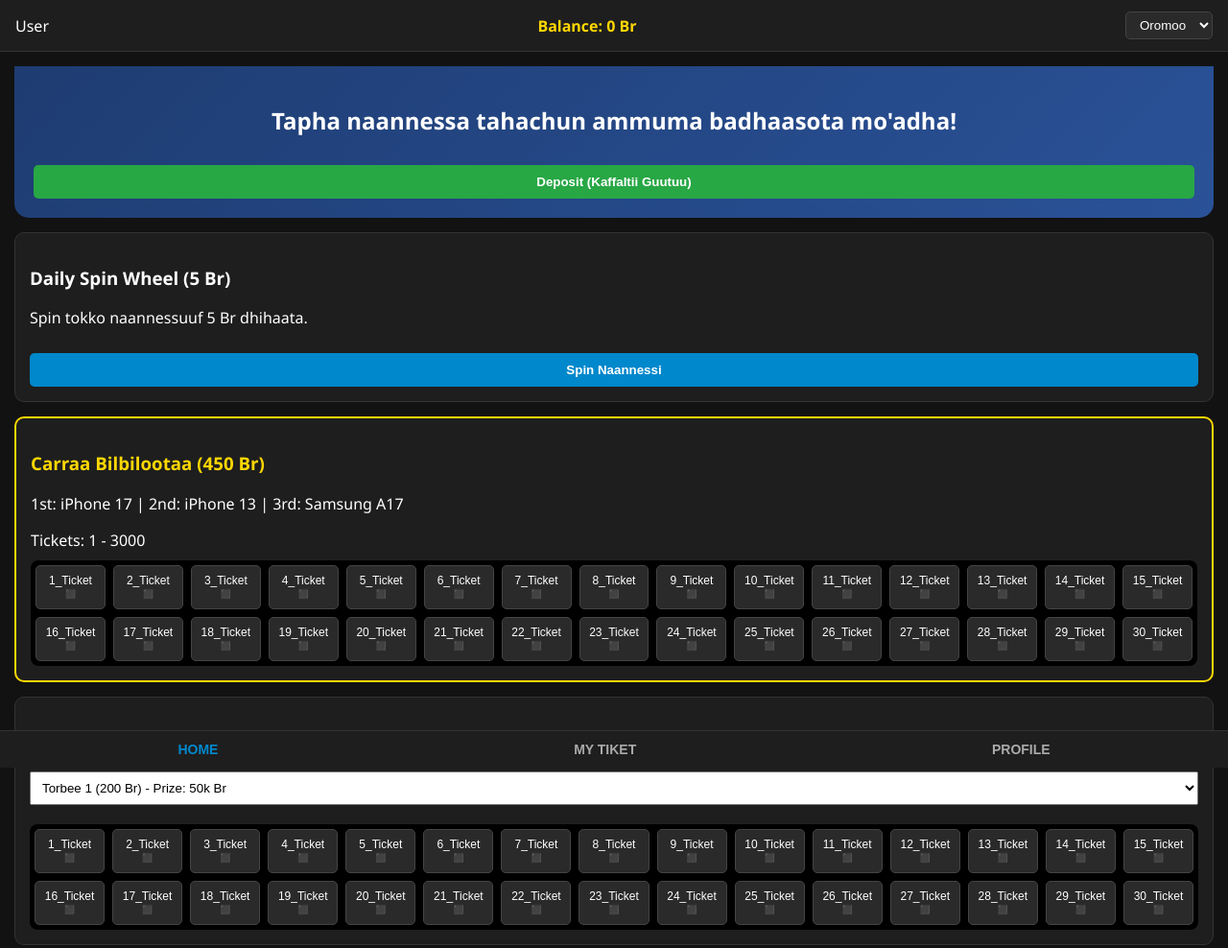
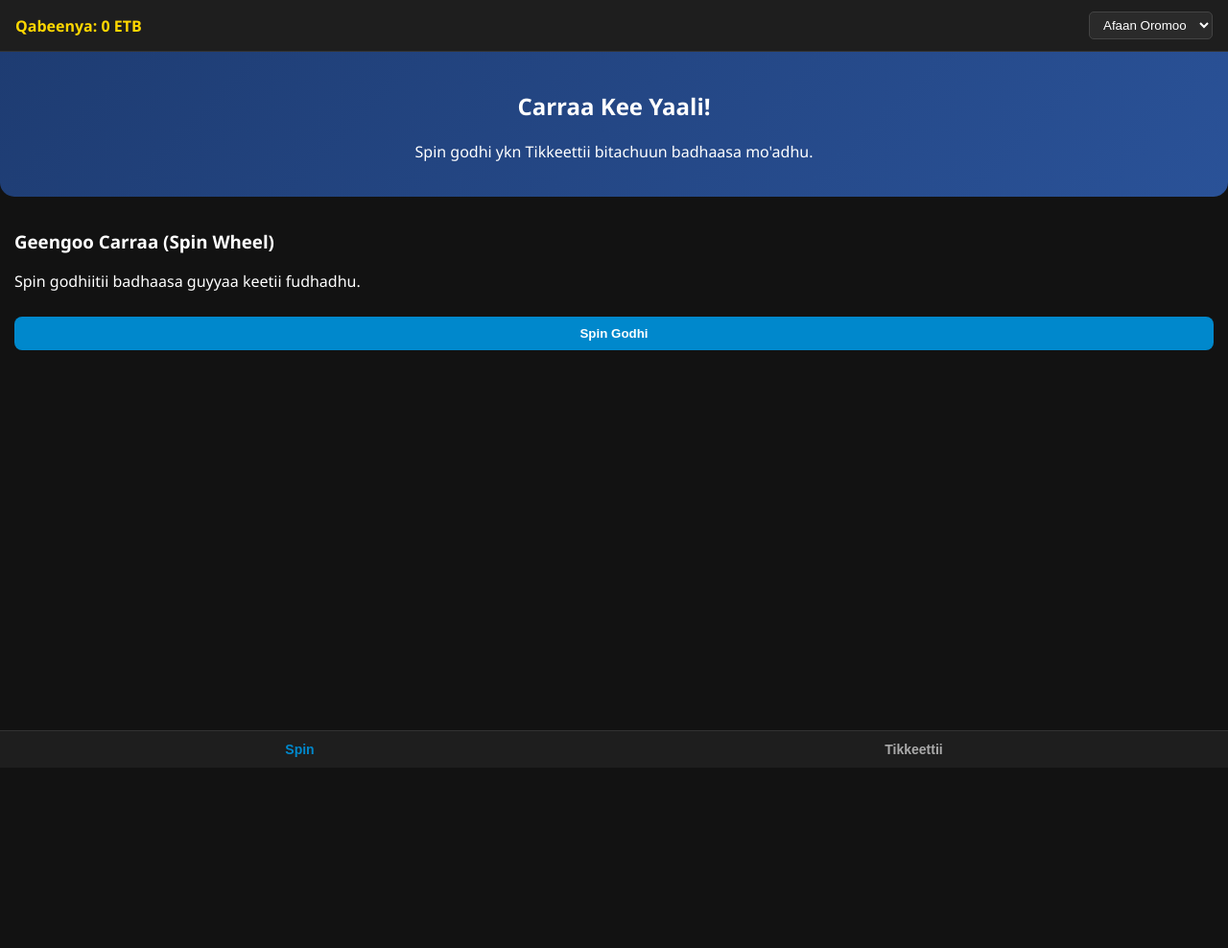
Before and after one commit to Oroinvestment-app/lucky-app, a website: page index.html in a window 1280 px wide. Shown: the whole page at 96% size. After the commit the page ends 800 px from the top, so only its background shows below. Drawn offline with Linux system fonts and the light colour scheme.

Commit message:
Add files via upload

```diff
--- a/index.html
+++ b/index.html
@@ -22,7 +22,6 @@
       padding-bottom: 70px;
     }
 
-    /* Top Bar & Language Selector */
     .top-bar {
       display: flex;
       justify-content: space-between;
@@ -46,7 +45,6 @@
       border-radius: 5px;
     }
 
-    /* Hero Banner */
     .hero {
       text-align: center;
       padding: 20px;
@@ -54,7 +52,6 @@
       border-radius: 0 0 15px 15px;
     }
 
-    /* Main Navigation Tabs */
     .nav-tabs {
       position: fixed;
       bottom: 0;
@@ -79,7 +76,6 @@
       color: var(--accent-color);
     }
 
-    /* Content Views */
     .page-view {
       display: none;
       padding: 15px;
@@ -89,7 +85,6 @@
       display: block;
     }
 
-    /* Ticket Grid System */
     .ticket-grid {
       display: grid;
       grid-template-columns: repeat(auto-fill, minmax(70px, 1fr));
@@ -102,231 +97,134 @@
       border-radius: 8px;
     }
 
-    .ticket-btn {
-      padding: 8px;
-      background: #2a2a2a;
-      border: 1px solid #444;
-      color: white;
-      border-radius: 5px;
-      cursor: pointer;
-      text-align: center;
-      font-size: 12px;
-    }
-
-    .ticket-btn.booked {
-      background: #d9534f;
-      cursor: not-allowed;
-    }
-
-    /* Modals & Cards */
-    .card {
-      background-color: var(--card-bg);
-      border-radius: 10px;
-      padding: 15px;
-      margin-bottom: 15px;
-      border: 1px solid #333;
-    }
-
     .btn-action {
-      width: 100%;
-      padding: 10px;
       background-color: var(--accent-color);
       color: white;
       border: none;
-      border-radius: 5px;
+      padding: 10px 18px;
+      border-radius: 8px;
       font-weight: bold;
       cursor: pointer;
       margin-top: 10px;
+      width: 100%;
     }
   </style>
 </head>
 <body>
 
-  <!-- Top Navigation Bar -->
+  <!-- Top Bar -->
   <div class="top-bar">
-    <div>
-      <span id="user-display">Maamila</span>
-    </div>
-    <div class="balance-box">
-      Balance: <span id="user-balance">0</span> Br
-    </div>
-    <select class="lang-select" onchange="changeLanguage(this.value)">
-      <option value="om">Oromoo</option>
+    <div class="balance-box"><span id="lbl-balance">Qabeenya:</span> <span id="balance">0</span> ETB</div>
+    <select class="lang-select" id="langSelect" onchange="changeLanguage(this.value)">
+      <option value="om">Afaan Oromoo</option>
       <option value="en">English</option>
       <option value="am">አማርኛ</option>
     </select>
   </div>
 
-  <!-- HOME PAGE -->
-  <div id="home-page" class="page-view active">
-    <div class="hero">
-      <h2 id="hero-title">Tapha naannessa tahachun ammuma badhaasota mo'adha!</h2>
-      <button class="btn-action" style="background: #28a745;" onclick="showDepositInfo()">Deposit (Kaffaltii Guutuu)</button>
-    </div>
-
-    <!-- Spin Wheel Section -->
-    <div class="card" style="margin-top: 15px;">
-      <h3>Daily Spin Wheel (5 Br)</h3>
-      <p>Spin tokko naannessuuf 5 Br dhihaata.</p>
-      <button class="btn-action" onclick="playSpin()">Spin Naannessi</button>
-    </div>
-
-    <!-- Phone Lottery Special Section -->
-    <div class="card" style="border: 2px solid var(--gold-color);">
-      <h3 style="color: var(--gold-color);">Carraa Bilbilootaa (450 Br)</h3>
-      <p>1st: iPhone 17 | 2nd: iPhone 13 | 3rd: Samsung A17</p>
-      <div>Tickets: 1 - 3000</div>
-      <div id="phone-tickets" class="ticket-grid"></div>
-    </div>
-
-    <!-- Weekly & Monthly Ticket Category Selector -->
-    <div class="card">
-      <h3>Carraawwan Guyyaa fi Ji'aa</h3>
-      <select id="category-select" onchange="loadCategoryTickets(this.value)" style="width: 100%; padding: 8px; margin-bottom: 10px;">
-        <option value="week1">Torbee 1 (200 Br) - Prize: 50k Br</option>
-        <option value="week2">Torbee 2 (200 Br) - Prize: 75k Br</option>
-        <option value="month1">Ji'a 1 (250 Br) - Prize: 100k Br</option>
-        <option value="month2">Ji'a 2 (300 Br) - Prize: 150k Br</option>
-        <option value="month5">Ji'a 5 (500 Br) - Prize: 250k Br</option>
-      </select>
-
-      <div id="category-tickets" class="ticket-grid"></div>
-    </div>
+  <!-- Hero Section -->
+  <div class="hero">
+    <h2 id="txt-title">Carraa Kee Yaali!</h2>
+    <p id="txt-subtitle">Spin godhi ykn Tikkeettii bitachuun badhaasa mo'adhu.</p>
   </div>
 
-  <!-- MY TICKETS PAGE -->
-  <div id="mytickets-page" class="page-view">
-    <h2>Tiketiiwwan Kooyyaa</h2>
-    <div id="my-tickets-list" class="card">
-      <p>Hanga ammaatti tiketiin bitatte hin jiru.</p>
-    </div>
+  <!-- Pages -->
+  <div id="spin-page" class="page-view active">
+    <h3 id="txt-spin-header">Geengoo Carraa (Spin Wheel)</h3>
+    <p id="txt-spin-desc">Spin godhiitii badhaasa guyyaa keetii fudhadhu.</p>
+    <button class="btn-action" id="btn-spin" onclick="spinWheel()">Spin Godhi</button>
   </div>
 
-  <!-- PROFILE PAGE -->
-  <div id="profile-page" class="page-view">
-    <h2>Profile</h2>
-    <div class="card">
-      <p><strong>Maqaa:</strong> <span id="profile-name">-</span></p>
-      <p><strong>ID Telegram:</strong> <span id="profile-id">-</span></p>
-      <p><strong>Balansii:</strong> <span id="profile-balance">0</span> Br</p>
-      <hr>
-      <p>Official ADMIN: <strong>@Ingkings</strong></p>
-      <button class="btn-action" style="background: #dc3545;" onclick="showWithdrawInfo()">Withdrawal (Maallaqa Baasuu)</button>
-    </div>
+  <div id="tickets-page" class="page-view">
+    <h3 id="txt-ticket-header">Tikkeettii Bitadhu</h3>
+    <div class="ticket-grid" id="ticketContainer"></div>
+    <button class="btn-action" id="btn-buy-ticket" onclick="buyTicket()">Tikkeettii Biti</button>
   </div>
 
-  <!-- Bottom Navigation -->
+  <!-- Navigation Tabs -->
   <div class="nav-tabs">
-    <button class="nav-btn active" onclick="switchPage('home-page', this)">HOME</button>
-    <button class="nav-btn" onclick="switchPage('mytickets-page', this)">MY TIKET</button>
-    <button class="nav-btn" onclick="switchPage('profile-page', this)">PROFILE</button>
+    <button class="nav-btn active" id="nav-spin" onclick="showPage('spin-page', this)">Spin</button>
+    <button class="nav-btn" id="nav-tickets" onclick="showPage('tickets-page', this)">Tikkeettii</button>
   </div>
 
   <script>
-    // System Variables
-    const tg = window.Telegram?.WebApp;
-    if(tg) tg.expand();
+    // Live Backend URL
+    const API_URL = "https://lucky-app-seven.vercel.app";
 
-    let user = tg?.initDataUnsafe?.user || { first_name: "User", id: "123456" };
-    let userBalance = 0; // Initial setup
-    let bookedTickets = {}; // Database mock for booked tickets
+    // Translations Dictionary
+    const translations = {
+      om: {
+        balanceLabel: "Qabeenya:",
+        title: "Carraa Kee Yaali!",
+        subtitle: "Spin godhi ykn Tikkeettii bitachuun badhaasa mo'adhu.",
+        spinHeader: "Geengoo Carraa (Spin Wheel)",
+        spinDesc: "Spin godhiitii badhaasa guyyaa keetii fudhadhu.",
+        btnSpin: "Spin Godhi",
+        ticketHeader: "Tikkeettii Bitadhu",
+        btnBuyTicket: "Tikkeettii Biti",
+        navSpin: "Spin",
+        navTickets: "Tikkeettii"
+      },
+      en: {
+        balanceLabel: "Balance:",
+        title: "Try Your Luck!",
+        subtitle: "Spin or buy tickets to win prizes.",
+        spinHeader: "Spin Wheel",
+        spinDesc: "Spin the wheel to get your daily prize.",
+        btnSpin: "Spin Now",
+        ticketHeader: "Buy Tickets",
+        btnBuyTicket: "Buy Ticket",
+        navSpin: "Spin",
+        navTickets: "Tickets"
+      },
+      am: {
+        balanceLabel: "ቀሪ ሂሳብ:",
+        title: "ዕድልዎን ይሞክሩ!",
+        subtitle: "ስፒን ያድርጉ ወይም ቲኬት በመግዛት ያሸንፉ።",
+        spinHeader: "የዕድል መንኮራኩር",
+        spinDesc: "መንኮራኩሩን በማሽከርከር የዕለቱን ሽልማት ይውሰዱ።",
+        btnSpin: "ስፒን ያድርጉ",
+        ticketHeader: "ቲኬት ይግዙ",
+        btnBuyTicket: "ቲኬት ይግዙ",
+        navSpin: "ስፒን",
+        navTickets: "ቲኬቶች"
+      }
+    };
 
-    // Initial Setup
-    document.getElementById('user-display').innerText = user.first_name;
-    document.getElementById('profile-name').innerText = user.first_name;
-    document.getElementById('profile-id').innerText = user.id;
+    function changeLanguage(lang) {
+      const t = translations[lang];
+      document.getElementById('lbl-balance').innerText = t.balanceLabel;
+      document.getElementById('txt-title').innerText = t.title;
+      document.getElementById('txt-subtitle').innerText = t.subtitle;
+      document.getElementById('txt-spin-header').innerText = t.spinHeader;
+      document.getElementById('txt-spin-desc').innerText = t.spinDesc;
+      document.getElementById('btn-spin').innerText = t.btnSpin;
+      document.getElementById('txt-ticket-header').innerText = t.ticketHeader;
+      document.getElementById('btn-buy-ticket').innerText = t.btnBuyTicket;
+      document.getElementById('nav-spin').innerText = t.navSpin;
+      document.getElementById('nav-tickets').innerText = t.navTickets;
+    }
 
-    function switchPage(pageId, btn) {
+    function showPage(pageId, btn) {
       document.querySelectorAll('.page-view').forEach(p => p.classList.remove('active'));
       document.querySelectorAll('.nav-btn').forEach(b => b.classList.remove('active'));
       document.getElementById(pageId).classList.add('active');
       btn.classList.add('active');
     }
 
-    // Logic for Tickets System
-    function renderTickets(containerId, totalTickets, price) {
-      const container = document.getElementById(containerId);
-      container.innerHTML = '';
-
-      for (let i = 1; i <= totalTickets; i++) {
-        const isBooked = bookedTickets[`${containerId}_${i}`];
-        const btn = document.createElement('button');
-        btn.className = `ticket-btn ${isBooked ? 'booked' : ''}`;
-        btn.innerText = isBooked ? `${i}_Ticket ✅` : `${i}_Ticket ◼️`;
-
-        btn.onclick = () => buyTicket(containerId, i, price);
-        container.appendChild(btn);
-      }
+    function spinWheel() {
+      fetch(`${API_URL}/api/spin`, { method: 'POST' })
+        .then(res => res.json())
+        .then(data => alert(data.message || "Spin Success!"))
+        .catch(err => console.error("Error connecting to backend", err));
     }
 
-    function buyTicket(catId, num, price) {
-      if (userBalance < price) {
-        alert(`Maalo Tiket murachuuf Haften Herrega keessanii gahaa miti! Ticket kanaaf ${price} Br barbaachisa. Herrega guutun Tiket carraa bitadhaa.`);
-        return;
-      }
-      if (bookedTickets[`${catId}_${num}`]) {
-        alert("Maaloo lakkoofsi tiket kun durse isin dura filatameera, maaloo lakkoofsa biroo ykn tiket biroo muradhaa.");
-        return;
-      }
-
-      // Process Ticket Purchase
-      userBalance -= price;
-      bookedTickets[`${catId}_${num}`] = user.id;
-      updateBalanceDisplay();
-      alert(`Tiket #${num} milkaa'inaan murattaniirtu!`);
-      renderTickets(catId, 50, price); // Re-render first 50 items for demo
+    function buyTicket() {
+      fetch(`${API_URL}/api/ticket`, { method: 'POST' })
+        .then(res => res.json())
+        .then(data => alert(data.message || "Ticket Purchased!"))
+        .catch(err => console.error("Error connecting to backend", err));
     }
-
-    // Spin Logic Implementation
-    let spinCount = 0;
-    function playSpin() {
-      if (userBalance < 5) {
-        alert("Balance keessan 5 Br ol ta'uu qaba. Spin taphachuuf dursa deposit godhaa!");
-        return;
-      }
-
-      userBalance -= 5;
-      spinCount++;
-      let prize = 0;
-
-      // System Logic Rules
-      if (spinCount === 2) prize = 15;
-      else if (spinCount === 3) prize = 10;
-      else if (spinCount === 20) prize = 50;
-      else if (spinCount === 50) prize = 150;
-      else prize = [3, 5, 10][Math.floor(Math.random() * 3)]; // Standard low prizes
-
-      userBalance += prize;
-      updateBalanceDisplay();
-      alert(`Spin Naannessiteera! Badhaasa: ${prize} Br mo'atteera.`);
-    }
-
-    function updateBalanceDisplay() {
-      document.getElementById('user-balance').innerText = userBalance;
-      document.getElementById('profile-balance').innerText = userBalance;
-    }
-
-    function showDepositInfo() {
-      alert("CBE BANK ACCOUNT:\n1000609844292 (GELETA ADEM)\n\nTELEBIRR NUMBER:\n+251941470214 (GELETA ADEM)\n\nKaffaltii raawwattee suura receipt Admin (@Ingkings) ergi.");
-    }
-
-    function showWithdrawInfo() {
-      alert("Withdrawal (CBE / TELEBIRR)\nMaallaqa baafatan daqiiqaa 15 keessatti qaqqaba.");
-    }
-
-    function changeLanguage(lang) {
-      if (lang === 'en') {
-        document.getElementById('hero-title').innerText = "Spin the wheel and win instant prizes now!";
-      } else if (lang === 'am') {
-        document.getElementById('hero-title').innerText = "እሽክርክሪቱን በማዞር አሁኑኑ ያሸንፉ!";
-      } else {
-        document.getElementById('hero-title').innerText = "Tapha naannessa tahachun ammuma badhaasota mo'adha!";
-      }
-    }
-
-    // Load Default Ticket Display (First 30 for UI responsiveness)
-    renderTickets('phone-tickets', 30, 450);
-    renderTickets('category-tickets', 30, 200);
   </script>
 </body>
 </html>
```
